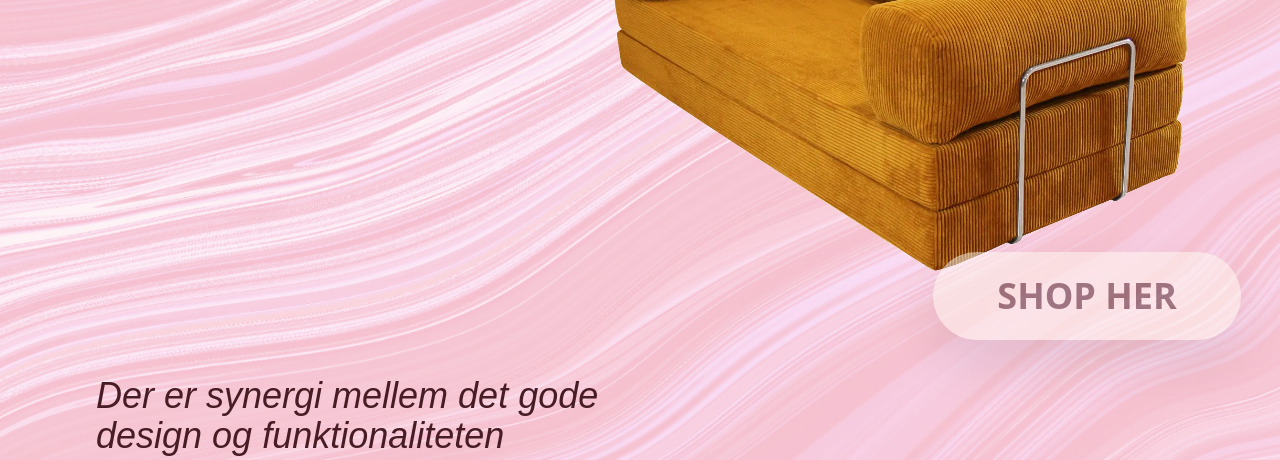
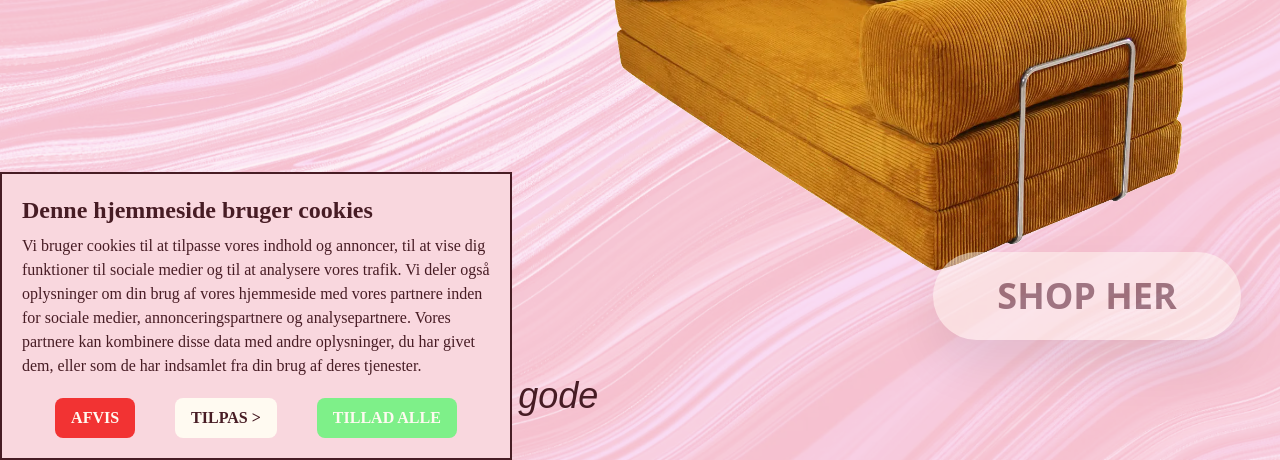
Before and after one commit to nynnerasch/teddy, a website built with Vite: page src/index.html in a window 1280 px wide. Shown: the part 340-800 px from the top of the page. Built offline with nearby package versions, Linux system fonts and the light colour scheme.

Commit message:
cookieboks

```diff
--- a/src/index.html
+++ b/src/index.html
@@ -71,6 +71,44 @@
           >
         </div>
       </section>
+      <!--COOKIEBOKS-->
+      <div
+        id="cookieboks"
+        class="absolute inset-x-0 bottom-0 z-40 h-auto max-w-full border-2 border-tekstfarve bg-baggrundsfarve py-3 px-3 text-tekstfarve sm:bottom-0 sm:right-0 sm:max-w-lg"
+      >
+        <h3 class="m-2 font-bold md:text-2xl">
+          Denne hjemmeside bruger cookies
+        </h3>
+        <p class="m-2 md:text-base">
+          Vi bruger cookies til at tilpasse vores indhold og annoncer, til at
+          vise dig funktioner til sociale medier og til at analysere vores
+          trafik. Vi deler også oplysninger om din brug af vores hjemmeside med
+          vores partnere inden for sociale medier, annonceringspartnere og
+          analysepartnere. Vores partnere kan kombinere disse data med andre
+          oplysninger, du har givet dem, eller som de har indsamlet fra din brug
+          af deres tjenester.
+        </p>
+        <div class="mb-2 mt-5 flex justify-center gap-10">
+          <button
+            id="afvis"
+            class="rounded-lg bg-afvis_cookies p-2 px-4 text-knapfarve hover:underline hover:underline-offset-2"
+          >
+            <p class="font-bold md:text-base">AFVIS</p>
+          </button>
+          <button
+            class="rounded-lg bg-knapfarve p-2 px-4 text-tekstfarve hover:underline hover:underline-offset-2"
+          >
+            <p class="font-bold md:text-base">TILPAS ></p>
+          </button>
+          <button
+            id="tillad"
+            class="rounded-lg bg-tillad_cookies p-2 px-4 font-semibold text-knapfarve hover:underline hover:underline-offset-2"
+          >
+            <p class="font-bold md:text-base">TILLAD ALLE</p>
+          </button>
+        </div>
+      </div>
+      <!--MELLEM SEKTION-->
       <section class="mt-10 grid grid-cols-2 md:mt-96 md:pt-4">
         <div>
           <h2 class="font-light italic text-tekstfarve md:text-4xl">
--- a/src/main.js
+++ b/src/main.js
@@ -9,3 +9,20 @@ inView(".inview", () => {
 inView(".inview2", () => {
   animate(".inview2", { x: [-2000, 0] }, { duration: 4 });
 });
+
+const acceptCookie = document.querySelector("#tillad");
+const denyCookie = document.querySelector("#afvis");
+const cookieboks = document.querySelector("#cookieboks");
+
+acceptCookie.addEventListener("click", fjernCookieboks);
+denyCookie.addEventListener("click", fjernCookieboks);
+
+function fjernCookieboks() {
+  cookieboks.classList.add("hidden");
+  sessionStorage.setItem("fjerncookieboks", true);
+}
+
+/*
+if (sessionStorage.getItem("fjerncookieboks")) {
+cookieboks.classList.add("hidden");}
+*/
```
